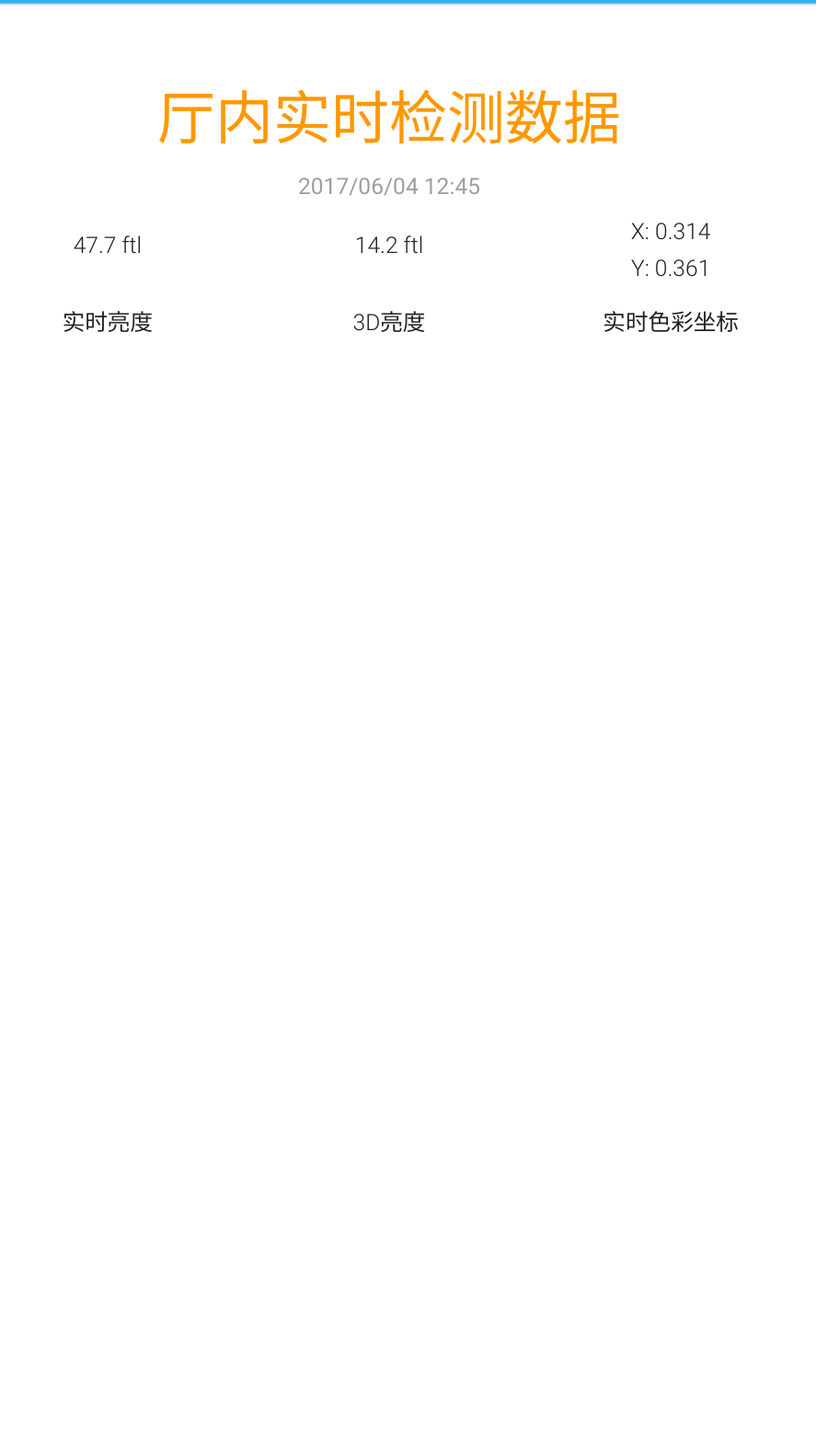
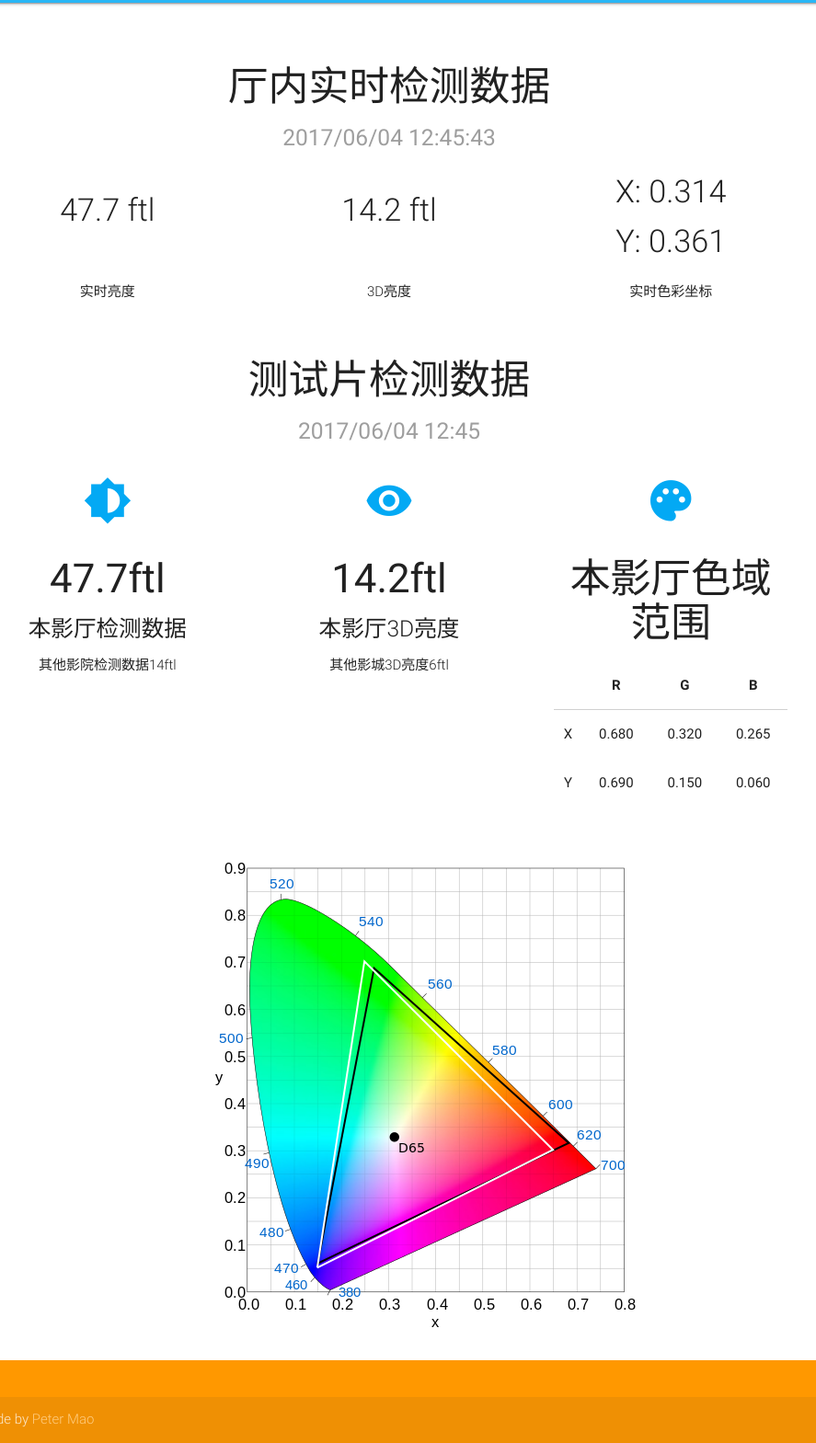
Before and after one commit to amaoamao/cinema, a website: page index.html in a window 1280 px wide. Shown: the part 61-1630 px from the top of the page at 92% size, without its empty margins (217-1104 px from the left). Before the commit the page ends 800 px from the top, so only its background shows below. Drawn offline with nearby package versions, Linux system fonts and the light colour scheme.

Commit message:
complete UI

```diff
--- a/css/app.css
+++ b/css/app.css
@@ -1,3 +1,11 @@
 .row .no-margin {
     margin-bottom: 0;
 }
+
+.icon-block {
+    padding: 0 15px;
+}
+
+.icon-block .material-icons {
+    font-size: inherit;
+}
--- a/index.html
+++ b/index.html
@@ -12,31 +12,106 @@
 <nav class="light-blue lighten-1" role="navigation">
     <div class="nav-wrapper container"><a id="logo-container" href="#" class="brand-logo">Logo</a></div>
 </nav>
-<div class="section no-pad-bot" id="index-banner">
-    <div class="container">
-        <br><br>
-        <h1 class="header center orange-text">厅内实时检测数据</h1>
-        <h5 class="header center grey-text">2017/06/04 12:45</h5>
-        <div class="row center valign-wrapper no-margin">
-            <h5 class="header col s4 light">47.7 ftl</h5>
-            <h5 class="header col s4 light">14.2 ftl</h5>
-            <div class="header col s4">
-                <h5 class="row no-margin light">X: 0.314</h5>
-                <h5 class="row no-margin light">Y: 0.361</h5>
-            </div>
+
+<div class="container">
+    <br><br>
+    <h3 class="header center">厅内实时检测数据</h3>
+    <h5 class="header center grey-text">2017/06/04 12:45:43</h5>
+    <div class="row center valign-wrapper no-margin">
+        <h4 class="header col s4 light">47.7 ftl</h4>
+        <h4 class="header col s4 light">14.2 ftl</h4>
+        <div class="header col s4">
+            <h4 class="row no-margin light">X: 0.314</h4>
+            <h4 class="row no-margin light">Y: 0.361</h4>
         </div>
-        <div class="row center">
-            <h5 class="header col s4 light">实时亮度</h5>
-            <h5 class="header col s4 light">3D亮度</h5>
-            <h5 class="header col s4 light">实时色彩坐标</h5>
-        </div>
-        <br><br>
+    </div>
+    <div class="row center no-margin">
+        <h6 class="header col s4 light">实时亮度</h6>
+        <h6 class="header col s4 light">3D亮度</h6>
+        <h6 class="header col s4 light">实时色彩坐标</h6>
     </div>
 </div>
 
 
-<script type="javascript" src="node_modules/materialize-css/node_modules/jquery/dist/jquery.js"></script>
-<script type="javascript" src="node_modules/materialize-css/dist/js/materialize.js"></script>
-<script type="javascript" src="js/init.js"></script>
+<div class="container">
+    <div class="section">
+
+        <!--   Icon Section   -->
+        <div class="row">
+            <h3 class="header center ">测试片检测数据</h3>
+            <h5 class="header center grey-text">2017/06/04 12:45</h5>
+            <div class="col s12 m4">
+                <div class="icon-block">
+                    <h2 class="center light-blue-text"><i class="material-icons">brightness_medium</i></h2>
+                    <h3 class="center">47.7ftl</h3>
+                    <h5 class="center light">本影厅检测数据</h5>
+                    <p class="center light">其他影院检测数据14ftl</p>
+                </div>
+            </div>
+            <div class="col s12 m4">
+                <div class="icon-block">
+                    <h2 class="center light-blue-text"><i class="material-icons">remove_red_eye</i></h2>
+                    <h3 class="center">14.2ftl</h3>
+                    <h5 class="center light">本影厅3D亮度</h5>
+                    <p class="center light">其他影城3D亮度6ftl</p>
+                </div>
+            </div>
+
+            <div class="col s12 m4">
+                <div class="icon-block">
+                    <h2 class="center light-blue-text"><i class="material-icons">palette</i></h2>
+                    <!--<h3 class="center">47.7ftl</h3>-->
+                    <h3 class="center light">本影厅色域范围</h3>
+                    <table class="highlight centered">
+                        <thead>
+                        <tr>
+                            <th></th>
+                            <th>R</th>
+                            <th>G</th>
+                            <th>B</th>
+                        </tr>
+                        </thead>
+                        <tr>
+                            <td>X</td>
+                            <td>0.680</td>
+                            <td>0.320</td>
+                            <td>0.265</td>
+                        </tr>
+                        <tr>
+                            <td>Y</td>
+                            <td>0.690</td>
+                            <td>0.150</td>
+                            <td>0.060</td>
+                        </tr>
+                    </table>
+                </div>
+            </div>
+        </div>
+
+    </div>
+
+</div>
+<div class="row">
+    <div id="canvas-container" class="col l4 m8 s12 offset-l4 offset-m2 center">
+        <canvas id="color-canvas"></canvas>
+    </div>
+</div>
+
+<footer class="page-footer orange">
+    <div class="container">
+        <div class="row">
+
+        </div>
+    </div>
+    <div class="footer-copyright">
+        <div class="container">
+            Made by <a class="orange-text text-lighten-3" href="https://github.com/amaoamao">Peter Mao</a>
+        </div>
+    </div>
+</footer>
+
+<script src="node_modules/materialize-css/node_modules/jquery/dist/jquery.js"></script>
+<script src="node_modules/materialize-css/dist/js/materialize.js"></script>
+<script src="js/init.js"></script>
 </body>
 </html>
--- a/js/init.js
+++ b/js/init.js
@@ -3,38 +3,55 @@
  */
 (function ($) {
     $(function () {
-
-
-        function is_touch_device() {
-            try {
-                document.createEvent("TouchEvent");
-                return true;
-            } catch (e) {
-                return false;
-            }
-        }
-
-        if (is_touch_device()) {
-            $('#nav-mobile').css({overflow: 'auto'});
-        }
-
-        // Set checkbox on forms.html to indeterminate
-        var indeterminateCheckbox = document.getElementById('indeterminate-checkbox');
-        if (indeterminateCheckbox !== null)
-            indeterminateCheckbox.indeterminate = true;
-
-
-        // Plugin initialization
-        $('.carousel.carousel-slider').carousel({fullWidth: true});
-        $('.carousel').carousel();
-        $('.slider').slider();
-        $('.parallax').parallax();
-        $('.modal').modal();
-        $('.scrollspy').scrollSpy();
-        // $('.button-collapse').sideNav({'edge': 'left'});
-        $('.datepicker').pickadate({selectYears: 20});
-        $('select').not('.disabled').material_select();
-        $(".button-collapse").sideNav();
-
+        // $('.carousel.carousel-slider').carousel({fullWidth: true});
+        // $('.carousel').carousel();
+        // $('.slider').slider();
+        // $('.parallax').parallax();
+        // $('.modal').modal();
+        // $('.scrollspy').scrollSpy();
+        // $('.datepicker').pickadate({selectYears: 20});
+        // $('select').not('.disabled').material_select();
+        // $(".button-collapse").sideNav();
     });
 })(jQuery);
+let canvasWidth, canvasHeight;
+let myCanvas = document.getElementById('color-canvas');
+let ctx = myCanvas.getContext('2d');
+let img = new Image;
+let centerX = 47;
+// let centerX = 457;
+let centerY = 492;
+let scale = 51.25;
+img.onload = () => {
+    let documentWidth = $(document).width() * 0.9;
+    if (documentWidth < img.naturalWidth) {
+        console.log('resize');
+        canvasWidth = documentWidth;
+        let ratio = documentWidth / img.naturalWidth;
+        centerX *= ratio;
+        scale *= ratio;
+        centerY *= ratio;
+        canvasHeight = img.naturalHeight * ratio;
+    } else {
+        canvasWidth = img.naturalWidth;
+        canvasHeight = img.naturalHeight;
+    }
+    myCanvas.width = `${canvasWidth}`;
+    myCanvas.height = `${canvasHeight}`;
+    ctx.drawImage(img, 0, 0, canvasWidth, canvasHeight);
+    draw();
+
+};
+img.src = 'img/color-bg.png';
+
+function draw() {
+    "use strict";
+    ctx.beginPath();
+    ctx.strokeStyle = '#fff';
+    ctx.lineWidth = 2.0;
+    ctx.moveTo(centerX + scale * 1.5, centerY - scale * 0.5);
+    ctx.lineTo(centerX + scale * 2.5, centerY - scale * 7);
+    ctx.lineTo(centerX + scale * 6.5, centerY - scale * 3);
+    ctx.lineTo(centerX + scale * 1.5, centerY - scale * 0.5);
+    ctx.stroke();
+}
```
Also changed, not shown: img/color-bg.png (added).
